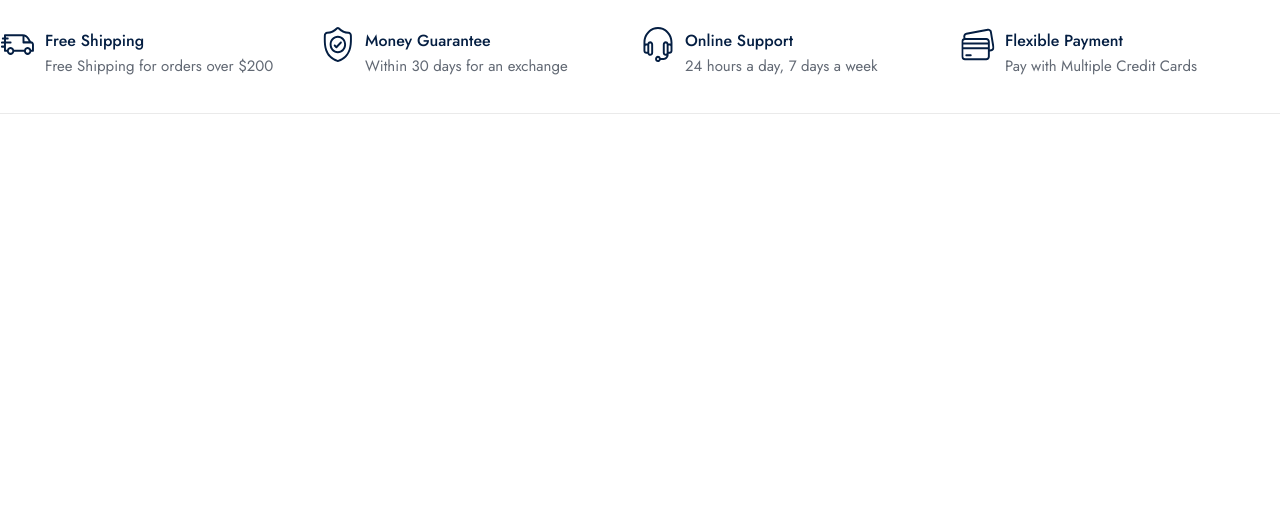
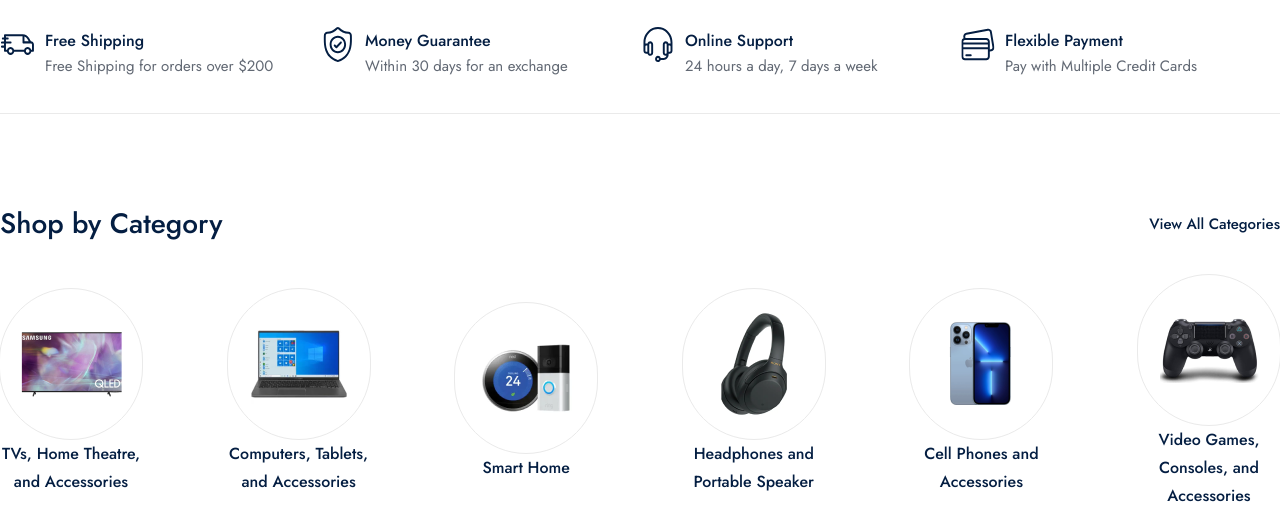
Before and after one commit to Fayzulla99/zenmart_main, a plain HTML site: page index.html in a window 1280 px wide. Shown: the part 733-1243 px from the top of the page. Before the commit the page ends 847 px from the top, so only its background shows below. Drawn offline with Linux system fonts and the light colour scheme.

Commit message:
feat: comleted category section view

```diff
--- a/index.html
+++ b/index.html
@@ -158,6 +158,61 @@
           </div>
         </div>
       </div>
+      <div class="shop_category_frame">
+        <div class="container">
+          <div class="category_top">
+            <span>Shop by Category</span>
+            <a href="">View All Categories</a>
+          </div>
+          <div class="category_wrapper">
+            <div class="category_box">
+              <div class="category_img_box">
+                <img src="./public/images/category/tv.png" alt="">
+              </div>
+                <div class="category_span_box"><span>TVs, Home Theatre, and Accessories</span>
+              </div>
+              </div>
+            <div class="category_box">
+              <div class="category_img_box">
+                <img src="./public/images/category/computer.png" alt="">
+              </div>
+                <div class="category_span_box"><span>Computers, Tablets, and Accessories</span>
+              </div>
+            </div>
+            <div class="category_box">
+              <div class="category_img_box">
+                <img src="./public/images/category/smart.png" alt="">
+                </div>
+                <div class="category_span_box">
+                  <span>Smart Home</span>
+              </div>
+            </div>
+            <div class="category_box">
+              <div class="category_img_box">
+                <img src="./public/images/category/headphone.png" alt="">
+              </div>
+                <div class="category_span_box"><span>Headphones and Portable Speaker</span>
+              </div>
+            </div>
+            <div class="category_box">
+              <div class="category_img_box">
+                <img src="./public/images/category/phone.png" alt="">
+              </div>
+               <div class="category_span_box"><span>Cell Phones and Accessories</span>
+              </div>
+            </div>
+            <div class="category_box">
+              <div class="category_img_box">
+                <img src="./public/images/category/game.png" alt="">
+              </div>
+                <div class="category_span_box">
+                  <span>Video Games, Consoles, and Accessories</span>
+              </div>
+            </div>
+            </div>
+          </div>
+        </div>
+      </div>
     </div>
   </body>
 </html>
--- a/public/CSS/command.css
+++ b/public/CSS/command.css
@@ -13,7 +13,7 @@ p{
   width: 1320px;
   height:auto;
   display: flex;
-  justify-content: center;
+
 }
 /*Navbar*/
 .navbar_frame {
--- a/public/CSS/home.css
+++ b/public/CSS/home.css
@@ -202,19 +202,19 @@
   flex-direction: row;
   justify-content: center;
 }
-.container .service_box {
+.service_frame .container .service_box {
   width: 25%;
   height: 86px;
   display: flex;
   flex-direction: row;
   border-bottom: 1px solid rgba(234, 234, 234, 1);
 }
-.service_box img {
+.service_frame .service_box img {
   width: 35px;
   height: 35px;
   margin-right: 10px;
 }
-.service_box span {
+.service_frame .service_box span {
   color: rgba(4, 30, 66, 1);
 
   font-family: "Jost";
@@ -225,7 +225,7 @@
   letter-spacing: 0%;
   text-align: left;
 }
-.service_box p {
+.service_frame .service_box p {
   color: rgba(98, 105, 116, 1);
 
   font-family: "Jost";
@@ -236,3 +236,89 @@
   letter-spacing: 0%;
   text-align: left;
 }
+.shop_category_frame {
+  position: relative;
+  margin-top: 90px;
+  width: 100%;
+  height: auto;
+  display: flex;
+  justify-content: center;
+}
+.shop_category_frame .container {
+  flex-direction: column;
+}
+.container .category_top {
+  width: 100%;
+  height: auto;
+  display: flex;
+  flex-direction: row;
+  justify-content: space-between;
+  align-items: center;
+}
+.category_top span {
+  color: rgba(4, 30, 66, 1);
+
+  font-family: "Jost";
+  font-style: Medium;
+  font-size: 28px;
+  font-weight: 500;
+  line-height: 40px;
+  letter-spacing: 0%;
+  text-align: left;
+}
+.category_top a {
+  color: rgba(4, 30, 66, 1);
+
+  font-family: "Jost";
+  font-style: Medium;
+  font-size: 15px;
+  font-weight: 500;
+  line-height: 22px;
+  letter-spacing: 0%;
+  text-align: center;
+}
+.category_top a:hover {
+  border-bottom: 2px solid #041e42;
+}
+.container .category_wrapper {
+  margin-top: 30px;
+  width: 100%;
+  height: auto;
+  display: flex;
+  flex-direction: row;
+  justify-content: space-between;
+}
+.category_wrapper .category_box {
+  width: 142px;
+  height: auto;
+  display: flex;
+  flex-direction: column;
+  cursor: pointer;
+  justify-content: center;
+  align-items: center;
+}
+.category_wrapper .category_img_box {
+  width: 100%;
+  height: 150px;
+
+  display: flex;
+  align-items: center;
+  justify-content: center;
+  border-radius: 150px;
+  border: 1px solid #eaeaea;
+}
+.category_box span {
+  margin-top: 15px;
+  color: #041e42;
+
+  font-family: "Jost";
+  font-style: Medium;
+  font-size: 16px;
+  font-weight: 500;
+  line-height: 28px;
+  letter-spacing: 0%;
+  text-align: center;
+}
+.category_box .category_span_box {
+  text-align: center;
+}
```
